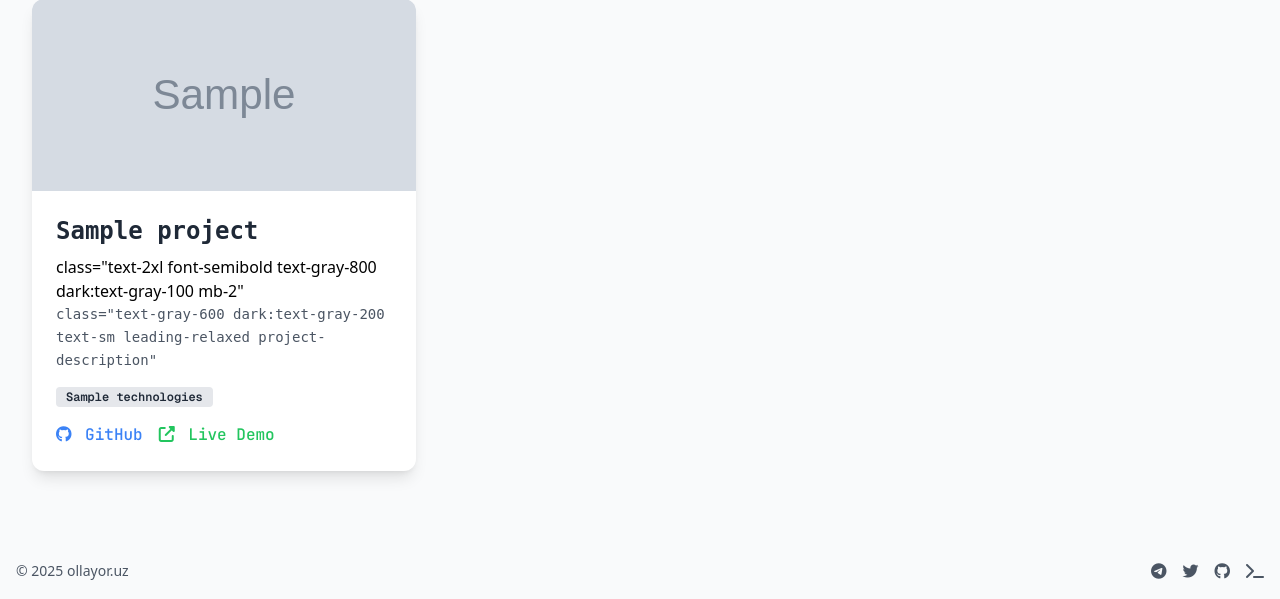
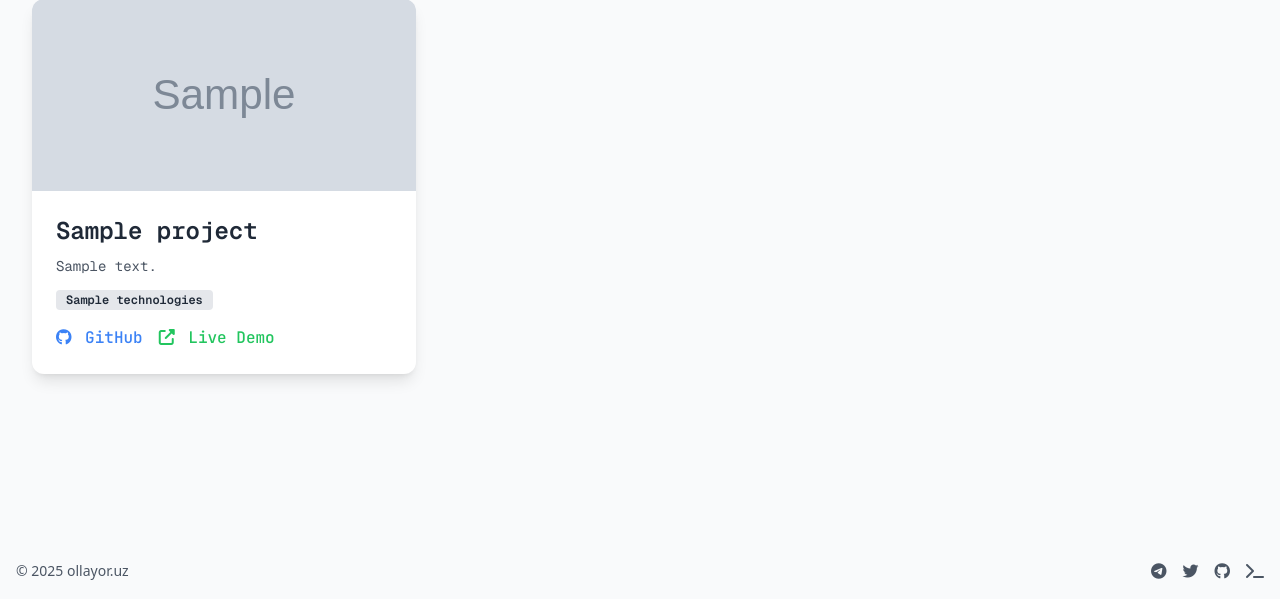
Before and after one commit to olllayor/qblog, a Flask app: page /projects in a window 1280 px wide. Shown: the part 201-800 px from the top of the page. Run offline with Flask 3, Linux system fonts and the light colour scheme; grey boxes marked "Sample" are stand-in pictures; a database or web service that is not in the repository returns one stand-in record (values such as "Sample title"); some libraries are stand-ins or nearby versions.

Commit message:
feat: Implement description clamping and toggle functionality for project descriptions

```diff
--- a/templates/projects.html
+++ b/templates/projects.html
@@ -26,6 +26,14 @@
 			crossorigin="anonymous"
 			referrerpolicy="no-referrer"
 		/>
+		<style>
+			.project-description.desc-clamped {
+				display: -webkit-box;
+				-webkit-line-clamp: 4;
+				-webkit-box-orient: vertical;
+				overflow: hidden;
+			}
+		</style>
 		{% include 'analytics.html' %}
 	</head>
 
@@ -46,7 +54,7 @@
 					class="bg-white dark:bg-gray-800 rounded-xl shadow-lg overflow-hidden transform transition-all duration-300 hover:scale-105"
 				>
 					{% if project.image_url %}
-					<div class="cursor-pointer h-48 overflow-hidden" onclick="openModal('{{ project.image_url }}')">
+					<div class="cursor-pointer h-48 overflow-hidden" onclick="openModal({{ project.image_url | tojson }})">
 						<img
 							src="{{ project.image_url }}"
 							alt="{{ project.title }} Thumbnail"
@@ -67,18 +75,27 @@
 					<div class="p-6">
 						<h2
 							class="text-2xl font-semibold text-gray-800 dark:text-gray-200 mb-2"
-							style="font-family: 'Geist', monospace"
+							style="font-family: 'Geist Mono', monospace"
 						>
 							{{ project.title }}
 						</h2>
-						<div class="description-area mb-4">
-							class="text-2xl font-semibold text-gray-800 dark:text-gray-100 mb-2" {% if project.description %}
+						<div class="description-area mb-3 relative">
+							{% if project.description %}
 							<p
 								class="text-gray-600 dark:text-gray-400 text-sm leading-relaxed project-description"
-								style="font-family: 'Geist', monospace"
+								style="font-family: 'Geist Mono', monospace"
 							>
-								class="text-gray-600 dark:text-gray-200 text-sm leading-relaxed project-description"
+								{{ project.description }}
 							</p>
+							<div
+								class="fade-overlay absolute bottom-0 left-0 right-0 h-6 bg-gradient-to-t from-white to-transparent dark:from-gray-800 pointer-events-none hidden z-10"
+							></div>
+							<button
+								type="button"
+								class="toggle-desc hidden relative z-20 text-blue-600 dark:text-blue-400 text-xs font-medium mt-1 hover:underline focus:outline-none focus:ring-2 focus:ring-blue-400/40 rounded"
+							>
+								Show more
+							</button>
 							{% else %}
 							<p class="text-gray-600 dark:text-gray-400 text-sm italic">No description available.</p>
 							{% endif %}
@@ -124,7 +141,7 @@
 			</div>
 			{% else %}
 			<div class="text-center py-12">
-				<p class="text-gray-700 dark:text-gray-200 text-lg" style="font-family: 'JetBrains Mono', monospace">
+				<p class="text-gray-700 dark:text-gray-200 text-lg" style="font-family: 'Geist Mono', monospace">
 					No projects have been added yet. Check back soon!
 				</p>
 			</div>
@@ -149,6 +166,59 @@
 		</div>
 
 		<script>
+			function initDescriptions() {
+				const cards = document.querySelectorAll('.description-area');
+				cards.forEach((area) => {
+					const p = area.querySelector('.project-description');
+					const btn = area.querySelector('.toggle-desc');
+					const fade = area.querySelector('.fade-overlay');
+					if (!p || !btn || !fade) return;
+
+					function clampIfNeeded() {
+						// Reset state to measure natural height
+						p.classList.remove('desc-clamped');
+						fade.classList.add('hidden');
+						btn.classList.add('hidden');
+						btn.textContent = 'Show more';
+
+						// Compute line-height and height to estimate lines
+						const style = window.getComputedStyle(p);
+						let lineHeight = parseFloat(style.lineHeight);
+						if (isNaN(lineHeight)) {
+							// Fallback when line-height is 'normal'
+							const fontSize = parseFloat(style.fontSize) || 14;
+							lineHeight = fontSize * 1.5;
+						}
+						const maxLines = 4;
+						const maxHeight = lineHeight * maxLines;
+						const needsClamp = p.scrollHeight > maxHeight + 1; // tolerance
+
+						if (needsClamp) {
+							p.classList.add('desc-clamped');
+							fade.classList.remove('hidden');
+							btn.classList.remove('hidden');
+						}
+					}
+
+					clampIfNeeded();
+					// Re-evaluate on resize to handle responsive line wrapping
+					window.addEventListener('resize', clampIfNeeded);
+
+					btn.addEventListener('click', () => {
+						const isClamped = p.classList.contains('desc-clamped');
+						if (isClamped) {
+							p.classList.remove('desc-clamped');
+							fade.classList.add('hidden');
+							btn.textContent = 'Show less';
+						} else {
+							p.classList.add('desc-clamped');
+							fade.classList.remove('hidden');
+							btn.textContent = 'Show more';
+						}
+					});
+				});
+			}
+
 			function openModal(imageUrl) {
 				const modal = document.getElementById('imageModal');
 				const modalImage = document.getElementById('modalImage');
@@ -172,6 +242,7 @@
 			}
 
 			document.addEventListener('DOMContentLoaded', () => {
+				initDescriptions();
 				const modalElement = document.getElementById('imageModal');
 
 				if (modalElement) {
```
